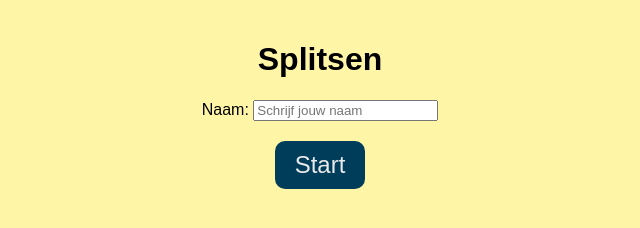
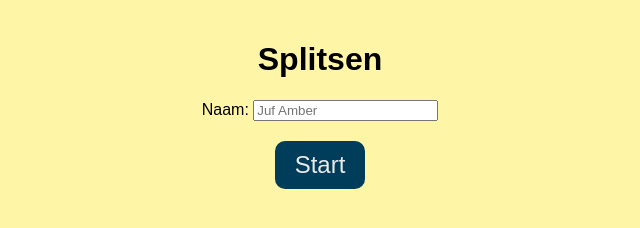
Before and after one commit to piwoly/splitsen, a plain HTML site: page index.html in a window 1280 px wide. Both pictures are taken after a click on the button "Ok". Shown: the full height of the page, 320-960 px from the left. Drawn offline with Linux system fonts and the light colour scheme.

Commit message:
Update index.html

```diff
--- a/index.html
+++ b/index.html
@@ -207,7 +207,7 @@
         <!-- Player name -->
         <div id="player-screen" class="hidden">
             <label for="player-name">Naam: </label>
-            <input type="text" id="player-name" placeholder="Schrijf jouw naam">
+            <input type="text" id="player-name" placeholder="Juf Amber">
             <br>
             <button onclick="startGame()">Start</button>
         </div>
```
